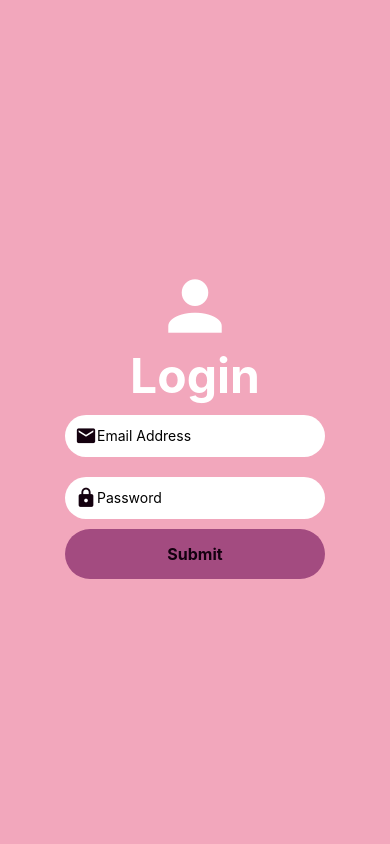
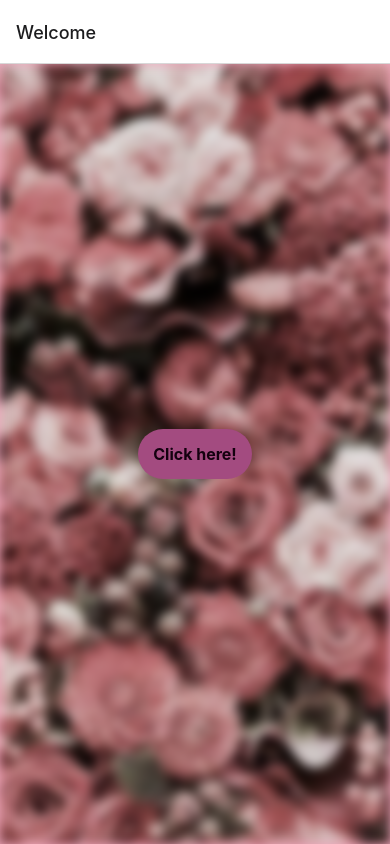
Before and after one commit to ASTROGBAE/COMP3130-example-project-workshops, a React Native app: screen / in a window 390 px wide. Built offline with nearby package versions, Linux system fonts and the light colour scheme.

Commit message:
stack navigation - initial implementation

```diff
--- a/App.js
+++ b/App.js
@@ -1,20 +1,16 @@
-import { StyleSheet, View } from 'react-native';
-import LoginScreen from './app/screens/LoginScreen';
-import AppColors from './app/config/AppColors';
-import WelcomeScreen from './app/screens/WelcomeScreen';
+import {React} from 'react';
+
+import 'react-native-gesture-handler';
+
+import { NavigationContainer } from '@react-navigation/native';
+import AuthNavigator from './app/navigation/AuthNavigator';
 
 // custom components
 
 export default function App() {
   return (
-    <View style={styles.container}>
-      <LoginScreen />
-    </View>
+    <NavigationContainer>
+      <AuthNavigator/>
+    </NavigationContainer>
   );
 }
-
-const styles = StyleSheet.create({
-  container: {
-    flex: 1,
-  },
-});
--- /dev/null
+++ b/app/navigation/AuthNavigator.js
@@ -0,0 +1,20 @@
+import React from 'react';
+
+import { createStackNavigator } from '@react-navigation/stack';
+
+// import existing screens
+import WelcomeScreen from '../screens/WelcomeScreen';
+import LoginScreen from '../screens/LoginScreen';
+
+const AppStack = createStackNavigator();
+
+function AuthNavigator() {
+    return (
+        <AppStack.Navigator>
+            <AppStack.Screen name="Welcome" component={WelcomeScreen}/>
+            <AppStack.Screen name="Login" component={LoginScreen}/>
+        </AppStack.Navigator>
+    );
+}
+
+export default AuthNavigator;
--- a/package.json
+++ b/package.json
@@ -20,7 +20,8 @@
     "react-native": "0.64.3",
     "react-native-vector-icons": "^9.1.0",
     "react-native-web": "0.17.1",
-    "yup": "^0.32.11"
+    "yup": "^0.32.11",
+    "react-native-gesture-handler": "~2.1.0"
   },
   "devDependencies": {
     "@babel/core": "^7.12.9"
```
Also changed, not shown: 1 other file (tests, documents, lock files or other folders).
